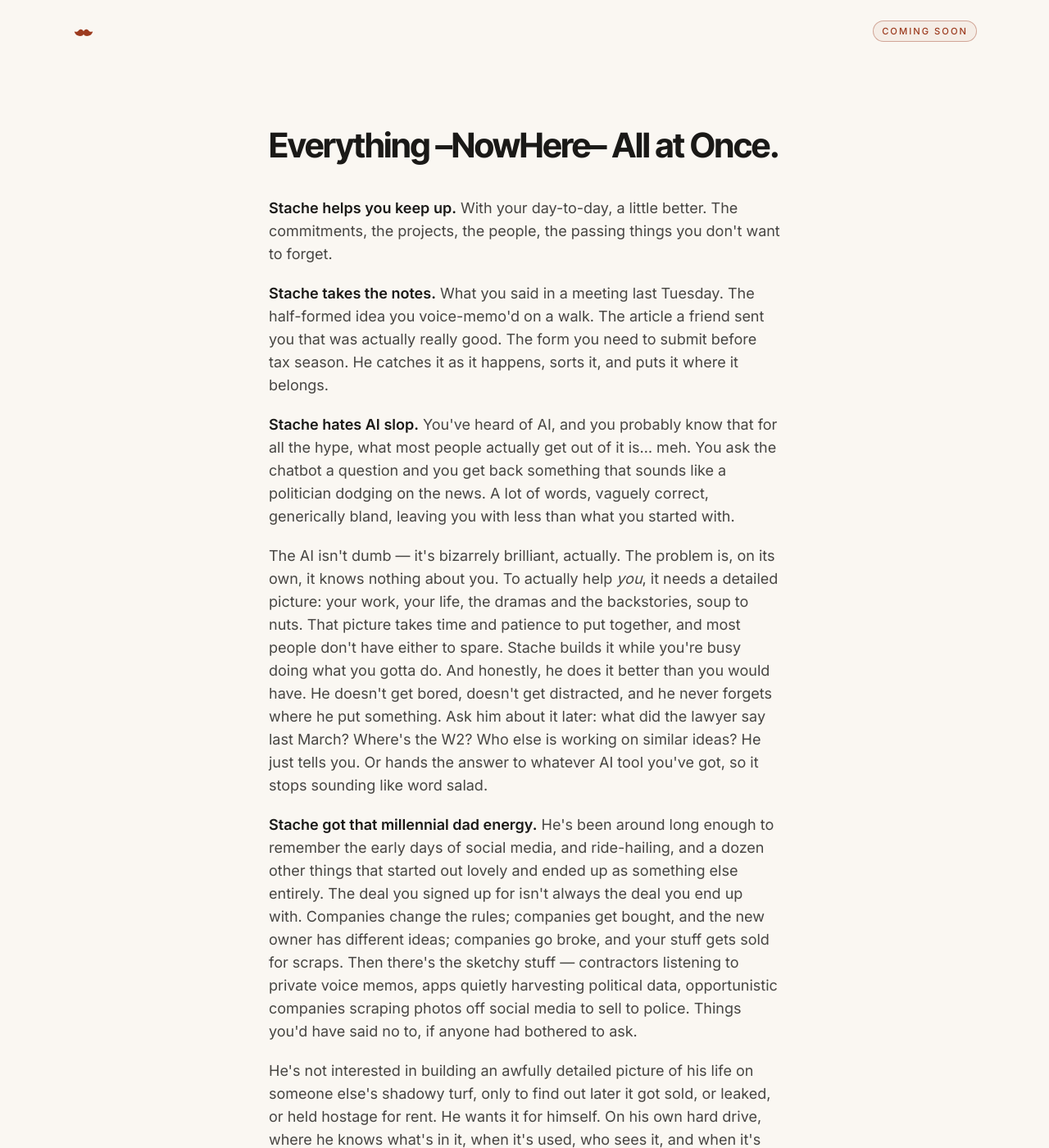
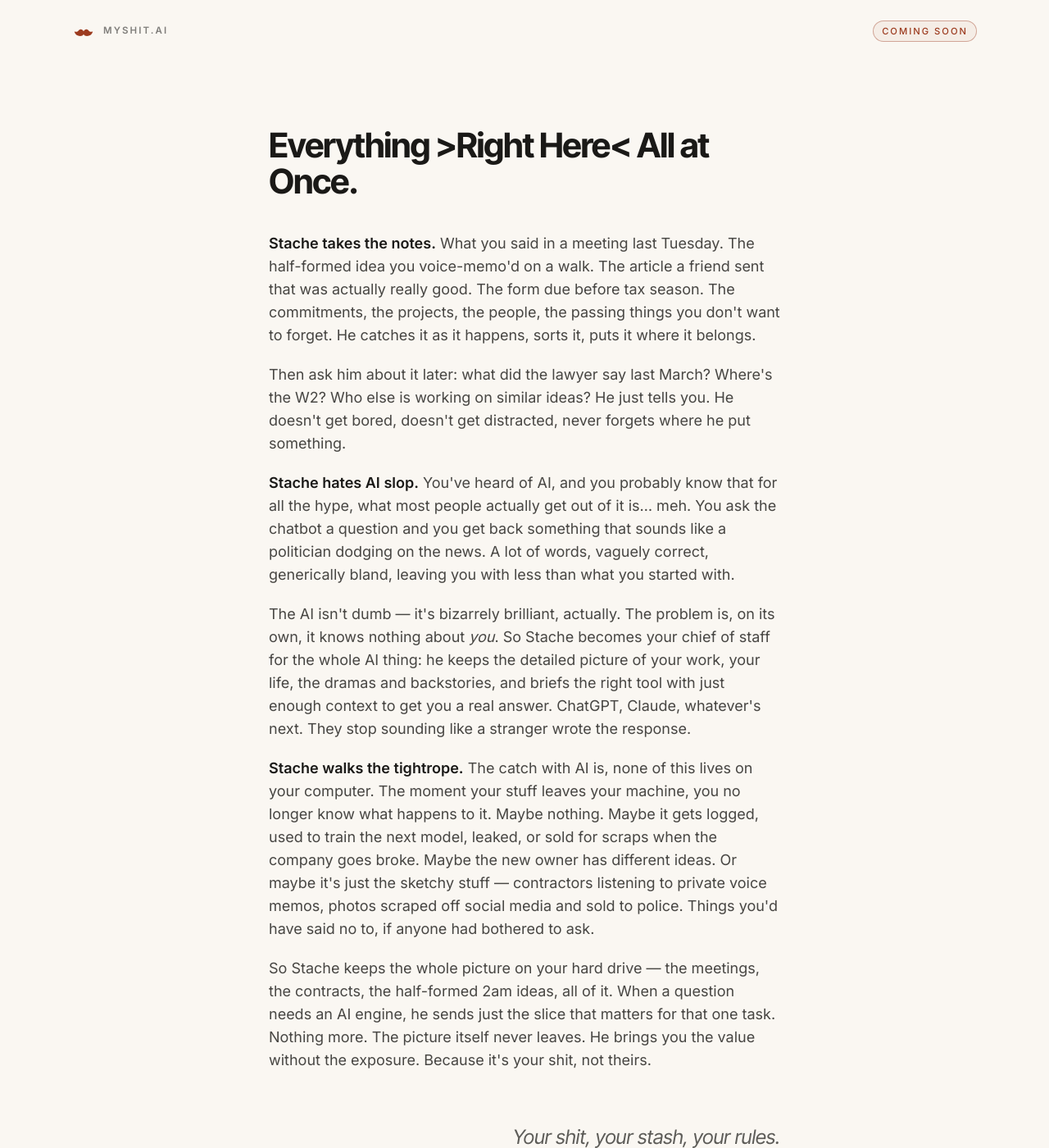
Before and after one commit to bedrocksci/myshit.ai, a Jekyll site: the page built from about-stache.md, in a window 1280 px wide and 1400 px high. Shown: the whole window at 82% size. Built offline with Jekyll 4.4.1, drawn with Linux system fonts in a browser that asks for light colours; nearby versions of some CDN libraries; some of the changed text lies outside the part shown.

Commit message:
Sticky nav + About page rewrite into 3 crisp subsections
Nav (default.html):
- Sticky <header> wrapper, top-0 z-20 bg-cream — stays visible as
  user scrolls.
- "About Stache" link → "Meet Stache" on the homepage.
- About page back-link gains a "myshit.ai" tag text alongside the
  moustache, mirroring the homepage label pattern in the other
  direction.

About page (about-stache.md):
- H1 changed: "Everything –NowHere– All at Once." → "Everything
  >Right Here< All at Once." Sharper hook — "Right Here" reads as a
  promise (your stuff is on this Mac) instead of a wordplay.
- Restructured to three crisp subsections, each with one bold lead
  + a continuation paragraph:
  1. "Stache takes the notes." — note-taking / second brain (merges
     the prior "Stache helps you keep up" + "Stache takes the notes"
     beats; folds in the recall examples that used to live in the
     AI-slop block).
  2. "Stache hates AI slop." — the AI-slop problem framed as the WHY,
     resolved via the "chief of staff for the AI ecosystem" framing.
     Stache as the layer between you and the AI tools.
  3. "Stache walks the tightrope." — the dilemma. To get value from
     AI you have to share data; once it leaves your machine you don't
     know what happens. Stache solves it by keeping the picture local
     and shipping only per-task slices.
- "Stache made this site." / "Stache stands his ground." beats are
  retired — the new tightrope frame covers the same ground without
  the platform-history detour.

Co-Authored-By: Claude Opus 4.7 (1M context) <noreply@anthropic.com>

```diff
--- a/_layouts/default.html
+++ b/_layouts/default.html
@@ -65,21 +65,24 @@
   {% feed_meta %}
 </head>
 <body class="bg-cream text-ink font-sans">
+  <header class="sticky top-0 z-20 bg-cream">
     <nav class="mx-auto max-w-6xl px-6 py-6 flex items-center justify-between">
       {% if page.url == "/about-stache/" %}
-    <a href="/" class="group inline-flex items-center" aria-label="Home">
+      <a href="/" class="group inline-flex items-center gap-2.5" aria-label="Home">
         <img src="/assets/img/stache.svg" alt="" aria-hidden="true" class="h-7 w-auto transition-transform duration-700 ease-out group-hover:rotate-[360deg] motion-reduce:transition-none motion-reduce:group-hover:rotate-0">
+        <span class="text-[0.72rem] font-semibold uppercase tracking-[0.18em] text-ink/55 group-hover:text-rust transition-colors leading-none">myshit.ai</span>
       </a>
       {% else %}
-    <a href="/about-stache/" class="group inline-flex items-center gap-2.5" aria-label="About Stache">
+      <a href="/about-stache/" class="group inline-flex items-center gap-2.5" aria-label="Meet Stache">
         <img src="/assets/img/stache.svg" alt="" aria-hidden="true" class="h-7 w-auto transition-transform duration-700 ease-out group-hover:rotate-[360deg] motion-reduce:transition-none motion-reduce:group-hover:rotate-0">
-      <span class="text-[0.72rem] font-semibold uppercase tracking-[0.18em] text-ink/55 group-hover:text-rust transition-colors leading-none">about stache</span>
+        <span class="text-[0.72rem] font-semibold uppercase tracking-[0.18em] text-ink/55 group-hover:text-rust transition-colors leading-none">meet stache</span>
       </a>
       {% endif %}
       <span class="text-[0.7rem] font-medium uppercase tracking-[0.18em] text-rust border border-rust/40 px-2.5 py-1 rounded-full bg-rust/5">
         Coming soon
       </span>
     </nav>
+  </header>
 
   {{ content }}
 
--- a/about-stache.md
+++ b/about-stache.md
@@ -9,22 +9,22 @@ permalink: /about-stache/
 <section class="mx-auto max-w-2xl px-6 pt-12 pb-24 md:pt-20 md:pb-32">
 
   <h1 class="font-serif font-bold display-tight text-[1.9rem] md:text-[2.6rem] leading-[1.05] text-ink">
-    Everything &ndash;NowHere&ndash; All at Once.
+    Everything &gt;Right Here&lt; All at Once.
   </h1>
 
   <div class="mt-10 font-sans text-base md:text-lg text-ink/80 leading-[1.65] space-y-5">
 
-    <p><strong class="text-ink font-semibold">Stache helps you keep up.</strong> With your day-to-day, a little better. The commitments, the projects, the people, the passing things you don't want to forget.</p>
+    <p><strong class="text-ink font-semibold">Stache takes the notes.</strong> What you said in a meeting last Tuesday. The half-formed idea you voice-memo'd on a walk. The article a friend sent that was actually really good. The form due before tax season. The commitments, the projects, the people, the passing things you don't want to forget. He catches it as it happens, sorts it, puts it where it belongs.</p>
 
-    <p><strong class="text-ink font-semibold">Stache takes the notes.</strong> What you said in a meeting last Tuesday. The half-formed idea you voice-memo'd on a walk. The article a friend sent you that was actually really good. The form you need to submit before tax season. He catches it as it happens, sorts it, and puts it where it belongs.</p>
+    <p>Then ask him about it later: what did the lawyer say last March? Where's the W2? Who else is working on similar ideas? He just tells you. He doesn't get bored, doesn't get distracted, never forgets where he put something.</p>
 
     <p><strong class="text-ink font-semibold">Stache hates AI slop.</strong> You've heard of AI, and you probably know that for all the hype, what most people actually get out of it is&hellip; meh. You ask the chatbot a question and you get back something that sounds like a politician dodging on the news. A lot of words, vaguely correct, generically bland, leaving you with less than what you started with.</p>
 
-    <p>The AI isn't dumb &mdash; it's bizarrely brilliant, actually. The problem is, on its own, it knows nothing about you. To actually help <em>you</em>, it needs a detailed picture: your work, your life, the dramas and the backstories, soup to nuts. That picture takes time and patience to put together, and most people don't have either to spare. Stache builds it while you're busy doing what you gotta do. And honestly, he does it better than you would have. He doesn't get bored, doesn't get distracted, and he never forgets where he put something. Ask him about it later: what did the lawyer say last March? Where's the W2? Who else is working on similar ideas? He just tells you. Or hands the answer to whatever AI tool you've got, so it stops sounding like word salad.</p>
+    <p>The AI isn't dumb &mdash; it's bizarrely brilliant, actually. The problem is, on its own, it knows nothing about <em>you</em>. So Stache becomes your chief of staff for the whole AI thing: he keeps the detailed picture of your work, your life, the dramas and backstories, and briefs the right tool with just enough context to get you a real answer. ChatGPT, Claude, whatever's next. They stop sounding like a stranger wrote the response.</p>
 
-    <p><strong class="text-ink font-semibold">Stache got that millennial dad energy.</strong> He's been around long enough to remember the early days of social media, and ride-hailing, and a dozen other things that started out lovely and ended up as something else entirely. The deal you signed up for isn't always the deal you end up with. Companies change the rules; companies get bought, and the new owner has different ideas; companies go broke, and your stuff gets sold for scraps. Then there's the sketchy stuff &mdash; contractors listening to private voice memos, apps quietly harvesting political data, opportunistic companies scraping photos off social media to sell to police. Things you'd have said no to, if anyone had bothered to ask.</p>
+    <p><strong class="text-ink font-semibold">Stache walks the tightrope.</strong> The catch with AI is, none of this lives on your computer. The moment your stuff leaves your machine, you no longer know what happens to it. Maybe nothing. Maybe it gets logged, used to train the next model, leaked, or sold for scraps when the company goes broke. Maybe the new owner has different ideas. Or maybe it's just the sketchy stuff &mdash; contractors listening to private voice memos, photos scraped off social media and sold to police. Things you'd have said no to, if anyone had bothered to ask.</p>
 
-    <p>He's not interested in building an awfully detailed picture of his life on someone else's shadowy turf, only to find out later it got sold, or leaked, or held hostage for rent. He wants it for himself. On his own hard drive, where he knows what's in it, when it's used, who sees it, and when it's deleted. He's old school like that. If companies change the deal, he walks. If the company disappears tomorrow, his stash is still sitting right there. If somebody at HQ gets a clever idea about everyone's data &mdash; not his problem. And he wants to help you do the same. Because it's your shit, not theirs.</p>
+    <p>So Stache keeps the whole picture on your hard drive &mdash; the meetings, the contracts, the half-formed 2am ideas, all of it. When a question needs an AI engine, he sends just the slice that matters for that one task. Nothing more. The picture itself never leaves. He brings you the value without the exposure. Because it's your shit, not theirs.</p>
 
   </div>
 
```
Lines whose indentation alone changed are shown as unchanged.
